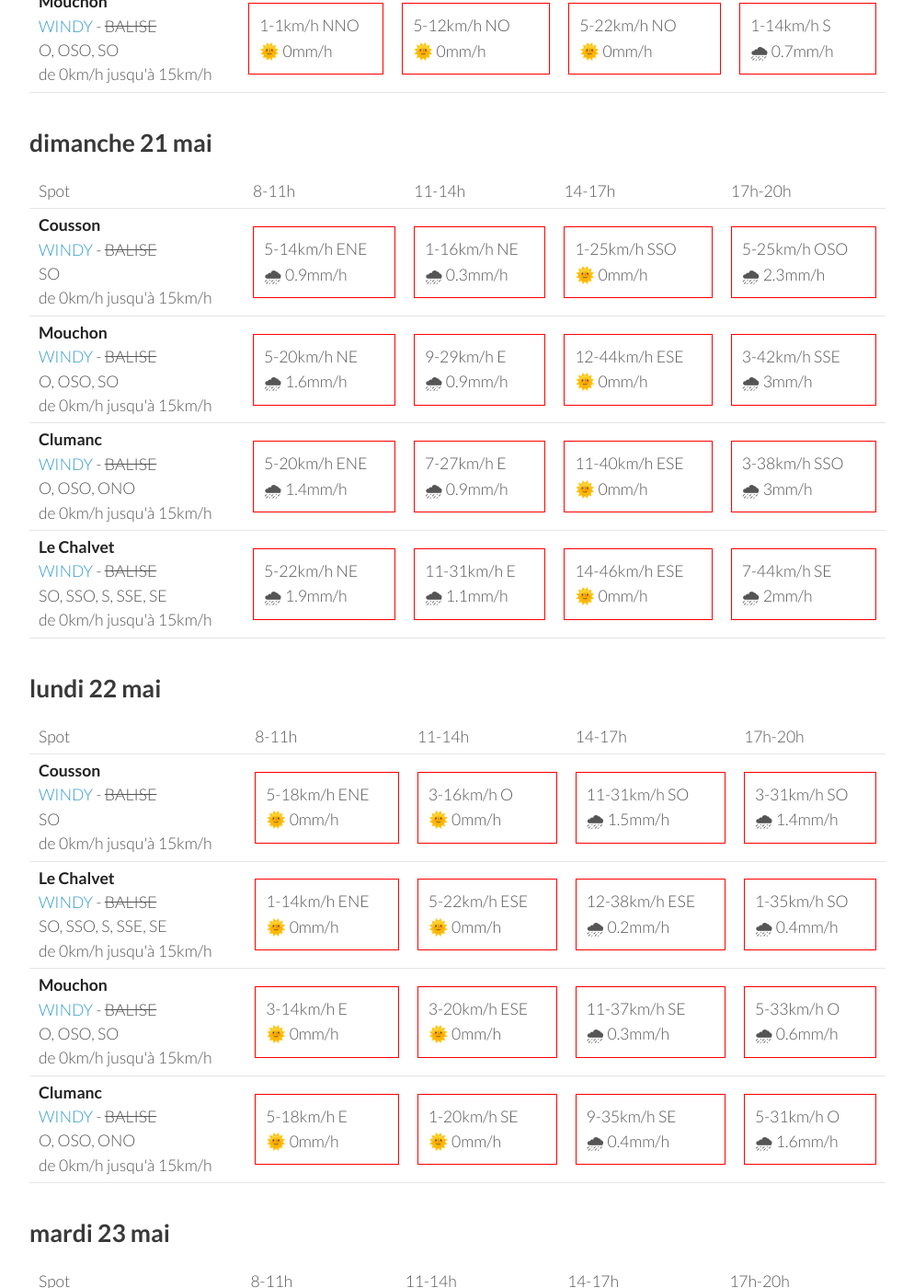
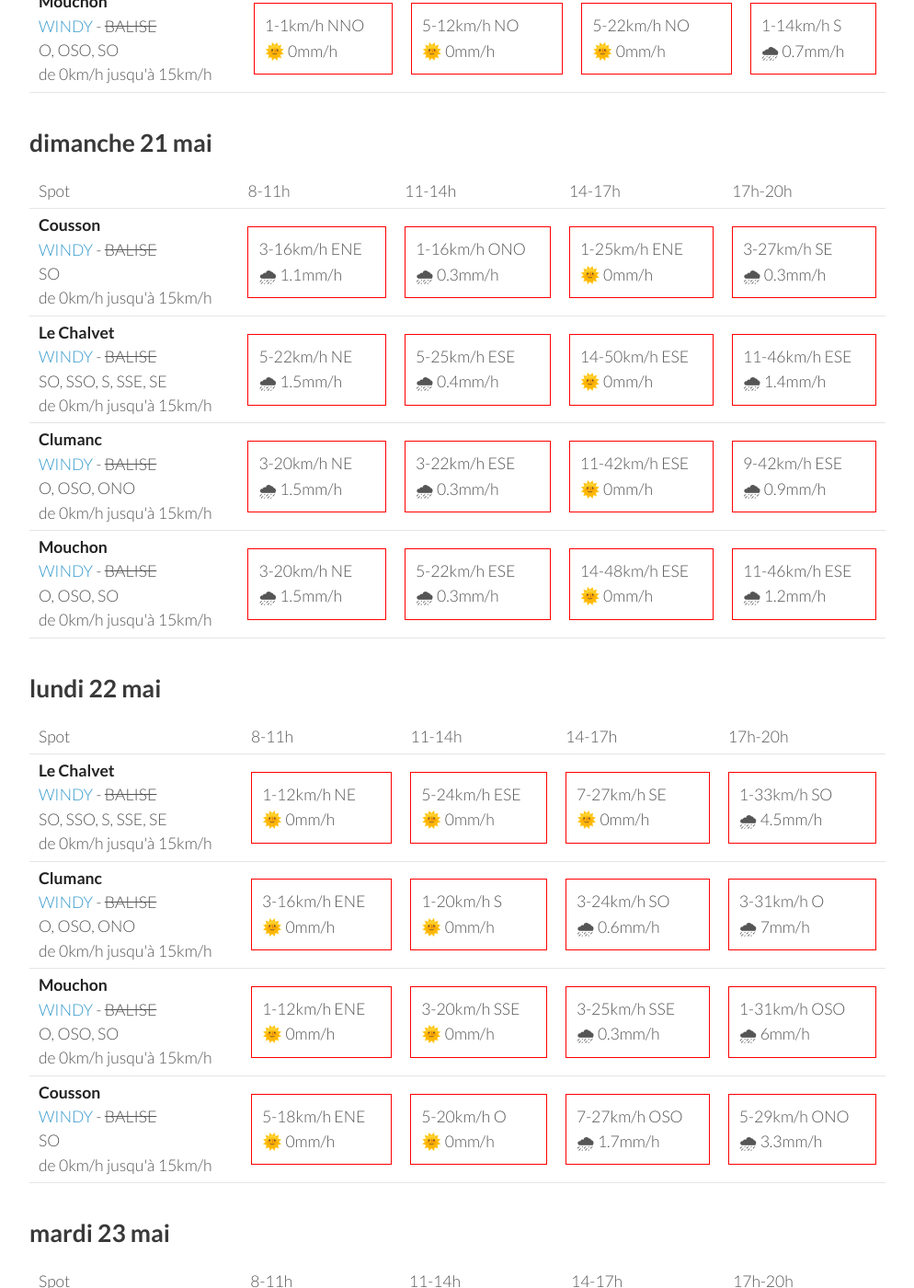
Before and after one commit to parapente-dans-le-nord/parapente-dans-le-nord.github.io, a Jekyll site: the page built from saint_andre.markdown, in a window 1280 px wide and 1400 px high, scrolled down 1325 px. Shown: the whole window at 92% size, without its empty margins (26-1020 px from the left). Built offline with Jekyll 4.4.1, drawn with Linux system fonts in a browser that asks for light colours; some of the changed text lies outside the part shown.

Commit message:
update index.markdown

```diff
--- a/saint_andre.markdown
+++ b/saint_andre.markdown
@@ -34,10 +34,10 @@ page mise à jour le vendredi 19 mai 06:36
 <tr>
         <td><strong>Cousson</strong><br><a href="https://windy.com/44.054/6.240?43.940,6.241,10,m:eSAaglz">WINDY</a> - <span class="no-balise"> BALISE </span><br> <span class="vent-favorable">SO</span><br><span class="force-vent">de 0km/h jusqu'à 15km/h</span> </td>
 
-            <td><div class="not-flyable"><p>1-3km/h ESE</p><p>🌞 0mm/h</p></div></td>
-            <td><div class="not-flyable"><p>1-5km/h ONO</p><p>🌞 0mm/h</p></div></td>
-            <td><div class="flyable"><p>3-9km/h SO</p><p>🌧 0.2mm/h</p></div></td>
-            <td><div class="not-flyable"><p>12-29km/h SO</p><p>🌧 3.6mm/h</p></div></td>
+            <td><div class="not-flyable"><p>3-12km/h E</p><p>🌞 0mm/h</p></div></td>
+            <td><div class="flyable"><p>1-12km/h SO</p><p>🌧 0.2mm/h</p></div></td>
+            <td><div class="not-flyable"><p>1-16km/h ONO</p><p>🌧 0.7mm/h</p></div></td>
+            <td><div class="not-flyable"><p>9-27km/h SO</p><p>🌧 2.3mm/h</p></div></td>
 
 
     </tr>
@@ -100,10 +100,10 @@ page mise à jour le vendredi 19 mai 06:36
 <tr>
         <td><strong>Cousson</strong><br><a href="https://windy.com/44.054/6.240?43.940,6.241,10,m:eSAaglz">WINDY</a> - <span class="no-balise"> BALISE </span><br> <span class="vent-favorable">SO</span><br><span class="force-vent">de 0km/h jusqu'à 15km/h</span> </td>
 
-            <td><div class="not-flyable"><p>3-5km/h SSE</p><p>🌞 0mm/h</p></div></td>
-            <td><div class="not-flyable"><p>3-9km/h OSO</p><p>🌞 0mm/h</p></div></td>
-            <td><div class="not-flyable"><p>11-25km/h OSO</p><p>🌞 0mm/h</p></div></td>
-            <td><div class="not-flyable"><p>9-25km/h SSO</p><p>🌞 0mm/h</p></div></td>
+            <td><div class="not-flyable"><p>5-16km/h E</p><p>🌞 0mm/h</p></div></td>
+            <td><div class="not-flyable"><p>1-14km/h NO</p><p>🌧 0.3mm/h</p></div></td>
+            <td><div class="not-flyable"><p>1-14km/h OSO</p><p>🌧 1.2mm/h</p></div></td>
+            <td><div class="not-flyable"><p>3-20km/h O</p><p>🌧 1.2mm/h</p></div></td>
 
 
     </tr>
@@ -136,40 +136,40 @@ page mise à jour le vendredi 19 mai 06:36
 <tr>
         <td><strong>Cousson</strong><br><a href="https://windy.com/44.054/6.240?43.940,6.241,10,m:eSAaglz">WINDY</a> - <span class="no-balise"> BALISE </span><br> <span class="vent-favorable">SO</span><br><span class="force-vent">de 0km/h jusqu'à 15km/h</span> </td>
 
-            <td><div class="not-flyable"><p>5-14km/h ENE</p><p>🌧 0.9mm/h</p></div></td>
-            <td><div class="not-flyable"><p>1-16km/h NE</p><p>🌧 0.3mm/h</p></div></td>
-            <td><div class="not-flyable"><p>1-25km/h SSO</p><p>🌞 0mm/h</p></div></td>
-            <td><div class="not-flyable"><p>5-25km/h OSO</p><p>🌧 2.3mm/h</p></div></td>
+            <td><div class="not-flyable"><p>3-16km/h ENE</p><p>🌧 1.1mm/h</p></div></td>
+            <td><div class="not-flyable"><p>1-16km/h ONO</p><p>🌧 0.3mm/h</p></div></td>
+            <td><div class="not-flyable"><p>1-25km/h ENE</p><p>🌞 0mm/h</p></div></td>
+            <td><div class="not-flyable"><p>3-27km/h SE</p><p>🌧 0.3mm/h</p></div></td>
+
+
+    </tr>
+<tr>
+        <td><strong>Le Chalvet</strong><br><a href="https://windy.com/43.979/6.480?43.866,6.480,10,m:eSsaglX">WINDY</a> - <span class="no-balise"> BALISE </span><br> <span class="vent-favorable">SO, SSO, S, SSE, SE</span><br><span class="force-vent">de 0km/h jusqu'à 15km/h</span> </td>
+
+            <td><div class="not-flyable"><p>5-22km/h NE</p><p>🌧 1.5mm/h</p></div></td>
+            <td><div class="not-flyable"><p>5-25km/h ESE</p><p>🌧 0.4mm/h</p></div></td>
+            <td><div class="not-flyable"><p>14-50km/h ESE</p><p>🌞 0mm/h</p></div></td>
+            <td><div class="not-flyable"><p>11-46km/h ESE</p><p>🌧 1.4mm/h</p></div></td>
+
+
+    </tr>
+<tr>
+        <td><strong>Clumanc</strong><br><a href="https://windy.com/44.027/6.402?43.914,6.403,10,m:eSxaglP">WINDY</a> - <span class="no-balise"> BALISE </span><br> <span class="vent-favorable">O, OSO, ONO</span><br><span class="force-vent">de 0km/h jusqu'à 15km/h</span> </td>
+
+            <td><div class="not-flyable"><p>3-20km/h NE</p><p>🌧 1.5mm/h</p></div></td>
+            <td><div class="not-flyable"><p>3-22km/h ESE</p><p>🌧 0.3mm/h</p></div></td>
+            <td><div class="not-flyable"><p>11-42km/h ESE</p><p>🌞 0mm/h</p></div></td>
+            <td><div class="not-flyable"><p>9-42km/h ESE</p><p>🌧 0.9mm/h</p></div></td>
 
 
     </tr>
 <tr>
         <td><strong>Mouchon</strong><br><a href="https://windy.com/43.992/6.424?43.878,6.425,10,m:eSuaglR">WINDY</a> - <span class="no-balise"> BALISE </span><br> <span class="vent-favorable">O, OSO, SO</span><br><span class="force-vent">de 0km/h jusqu'à 15km/h</span> </td>
 
-            <td><div class="not-flyable"><p>5-20km/h NE</p><p>🌧 1.6mm/h</p></div></td>
-            <td><div class="not-flyable"><p>9-29km/h E</p><p>🌧 0.9mm/h</p></div></td>
-            <td><div class="not-flyable"><p>12-44km/h ESE</p><p>🌞 0mm/h</p></div></td>
-            <td><div class="not-flyable"><p>3-42km/h SSE</p><p>🌧 3mm/h</p></div></td>
-
-
-    </tr>
-<tr>
-        <td><strong>Clumanc</strong><br><a href="https://windy.com/44.027/6.402?43.914,6.403,10,m:eSxaglP">WINDY</a> - <span class="no-balise"> BALISE </span><br> <span class="vent-favorable">O, OSO, ONO</span><br><span class="force-vent">de 0km/h jusqu'à 15km/h</span> </td>
-
-            <td><div class="not-flyable"><p>5-20km/h ENE</p><p>🌧 1.4mm/h</p></div></td>
-            <td><div class="not-flyable"><p>7-27km/h E</p><p>🌧 0.9mm/h</p></div></td>
-            <td><div class="not-flyable"><p>11-40km/h ESE</p><p>🌞 0mm/h</p></div></td>
-            <td><div class="not-flyable"><p>3-38km/h SSO</p><p>🌧 3mm/h</p></div></td>
-
-
-    </tr>
-<tr>
-        <td><strong>Le Chalvet</strong><br><a href="https://windy.com/43.979/6.480?43.866,6.480,10,m:eSsaglX">WINDY</a> - <span class="no-balise"> BALISE </span><br> <span class="vent-favorable">SO, SSO, S, SSE, SE</span><br><span class="force-vent">de 0km/h jusqu'à 15km/h</span> </td>
-
-            <td><div class="not-flyable"><p>5-22km/h NE</p><p>🌧 1.9mm/h</p></div></td>
-            <td><div class="not-flyable"><p>11-31km/h E</p><p>🌧 1.1mm/h</p></div></td>
-            <td><div class="not-flyable"><p>14-46km/h ESE</p><p>🌞 0mm/h</p></div></td>
-            <td><div class="not-flyable"><p>7-44km/h SE</p><p>🌧 2mm/h</p></div></td>
+            <td><div class="not-flyable"><p>3-20km/h NE</p><p>🌧 1.5mm/h</p></div></td>
+            <td><div class="not-flyable"><p>5-22km/h ESE</p><p>🌧 0.3mm/h</p></div></td>
+            <td><div class="not-flyable"><p>14-48km/h ESE</p><p>🌞 0mm/h</p></div></td>
+            <td><div class="not-flyable"><p>11-46km/h ESE</p><p>🌧 1.2mm/h</p></div></td>
 
 
     </tr>
@@ -190,42 +190,42 @@ page mise à jour le vendredi 19 mai 06:36
       <td>17h-20h</td>
     </tr>
 <tr>
-        <td><strong>Cousson</strong><br><a href="https://windy.com/44.054/6.240?43.940,6.241,10,m:eSAaglz">WINDY</a> - <span class="no-balise"> BALISE </span><br> <span class="vent-favorable">SO</span><br><span class="force-vent">de 0km/h jusqu'à 15km/h</span> </td>
+        <td><strong>Le Chalvet</strong><br><a href="https://windy.com/43.979/6.480?43.866,6.480,10,m:eSsaglX">WINDY</a> - <span class="no-balise"> BALISE </span><br> <span class="vent-favorable">SO, SSO, S, SSE, SE</span><br><span class="force-vent">de 0km/h jusqu'à 15km/h</span> </td>
 
-            <td><div class="not-flyable"><p>5-18km/h ENE</p><p>🌞 0mm/h</p></div></td>
-            <td><div class="not-flyable"><p>3-16km/h O</p><p>🌞 0mm/h</p></div></td>
-            <td><div class="not-flyable"><p>11-31km/h SO</p><p>🌧 1.5mm/h</p></div></td>
-            <td><div class="not-flyable"><p>3-31km/h SO</p><p>🌧 1.4mm/h</p></div></td>
+            <td><div class="not-flyable"><p>1-12km/h NE</p><p>🌞 0mm/h</p></div></td>
+            <td><div class="not-flyable"><p>5-24km/h ESE</p><p>🌞 0mm/h</p></div></td>
+            <td><div class="not-flyable"><p>7-27km/h SE</p><p>🌞 0mm/h</p></div></td>
+            <td><div class="not-flyable"><p>1-33km/h SO</p><p>🌧 4.5mm/h</p></div></td>
 
 
     </tr>
 <tr>
-        <td><strong>Le Chalvet</strong><br><a href="https://windy.com/43.979/6.480?43.866,6.480,10,m:eSsaglX">WINDY</a> - <span class="no-balise"> BALISE </span><br> <span class="vent-favorable">SO, SSO, S, SSE, SE</span><br><span class="force-vent">de 0km/h jusqu'à 15km/h</span> </td>
+        <td><strong>Clumanc</strong><br><a href="https://windy.com/44.027/6.402?43.914,6.403,10,m:eSxaglP">WINDY</a> - <span class="no-balise"> BALISE </span><br> <span class="vent-favorable">O, OSO, ONO</span><br><span class="force-vent">de 0km/h jusqu'à 15km/h</span> </td>
 
-            <td><div class="not-flyable"><p>1-14km/h ENE</p><p>🌞 0mm/h</p></div></td>
-            <td><div class="not-flyable"><p>5-22km/h ESE</p><p>🌞 0mm/h</p></div></td>
-            <td><div class="not-flyable"><p>12-38km/h ESE</p><p>🌧 0.2mm/h</p></div></td>
-            <td><div class="not-flyable"><p>1-35km/h SO</p><p>🌧 0.4mm/h</p></div></td>
+            <td><div class="not-flyable"><p>3-16km/h ENE</p><p>🌞 0mm/h</p></div></td>
+            <td><div class="not-flyable"><p>1-20km/h S</p><p>🌞 0mm/h</p></div></td>
+            <td><div class="not-flyable"><p>3-24km/h SO</p><p>🌧 0.6mm/h</p></div></td>
+            <td><div class="not-flyable"><p>3-31km/h O</p><p>🌧 7mm/h</p></div></td>
 
 
     </tr>
 <tr>
         <td><strong>Mouchon</strong><br><a href="https://windy.com/43.992/6.424?43.878,6.425,10,m:eSuaglR">WINDY</a> - <span class="no-balise"> BALISE </span><br> <span class="vent-favorable">O, OSO, SO</span><br><span class="force-vent">de 0km/h jusqu'à 15km/h</span> </td>
 
-            <td><div class="not-flyable"><p>3-14km/h E</p><p>🌞 0mm/h</p></div></td>
-            <td><div class="not-flyable"><p>3-20km/h ESE</p><p>🌞 0mm/h</p></div></td>
-            <td><div class="not-flyable"><p>11-37km/h SE</p><p>🌧 0.3mm/h</p></div></td>
-            <td><div class="not-flyable"><p>5-33km/h O</p><p>🌧 0.6mm/h</p></div></td>
+            <td><div class="not-flyable"><p>1-12km/h ENE</p><p>🌞 0mm/h</p></div></td>
+            <td><div class="not-flyable"><p>3-20km/h SSE</p><p>🌞 0mm/h</p></div></td>
+            <td><div class="not-flyable"><p>3-25km/h SSE</p><p>🌧 0.3mm/h</p></div></td>
+            <td><div class="not-flyable"><p>1-31km/h OSO</p><p>🌧 6mm/h</p></div></td>
 
 
     </tr>
 <tr>
-        <td><strong>Clumanc</strong><br><a href="https://windy.com/44.027/6.402?43.914,6.403,10,m:eSxaglP">WINDY</a> - <span class="no-balise"> BALISE </span><br> <span class="vent-favorable">O, OSO, ONO</span><br><span class="force-vent">de 0km/h jusqu'à 15km/h</span> </td>
+        <td><strong>Cousson</strong><br><a href="https://windy.com/44.054/6.240?43.940,6.241,10,m:eSAaglz">WINDY</a> - <span class="no-balise"> BALISE </span><br> <span class="vent-favorable">SO</span><br><span class="force-vent">de 0km/h jusqu'à 15km/h</span> </td>
 
-            <td><div class="not-flyable"><p>5-18km/h E</p><p>🌞 0mm/h</p></div></td>
-            <td><div class="not-flyable"><p>1-20km/h SE</p><p>🌞 0mm/h</p></div></td>
-            <td><div class="not-flyable"><p>9-35km/h SE</p><p>🌧 0.4mm/h</p></div></td>
-            <td><div class="not-flyable"><p>5-31km/h O</p><p>🌧 1.6mm/h</p></div></td>
+            <td><div class="not-flyable"><p>5-18km/h ENE</p><p>🌞 0mm/h</p></div></td>
+            <td><div class="not-flyable"><p>5-20km/h O</p><p>🌞 0mm/h</p></div></td>
+            <td><div class="not-flyable"><p>7-27km/h OSO</p><p>🌧 1.7mm/h</p></div></td>
+            <td><div class="not-flyable"><p>5-29km/h ONO</p><p>🌧 3.3mm/h</p></div></td>
 
 
     </tr>
@@ -249,39 +249,39 @@ page mise à jour le vendredi 19 mai 06:36
         <td><strong>Clumanc</strong><br><a href="https://windy.com/44.027/6.402?43.914,6.403,10,m:eSxaglP">WINDY</a> - <span class="no-balise"> BALISE </span><br> <span class="vent-favorable">O, OSO, ONO</span><br><span class="force-vent">de 0km/h jusqu'à 15km/h</span> </td>
 
             <td><div class="not-flyable"><p>3-12km/h E</p><p>🌞 0mm/h</p></div></td>
-            <td><div class="not-flyable"><p>5-18km/h OSO</p><p>🌞 0mm/h</p></div></td>
-            <td><div class="not-flyable"><p>3-22km/h O</p><p>🌧 0.4mm/h</p></div></td>
-            <td><div class="not-flyable"><p>5-33km/h N</p><p>🌧 5mm/h</p></div></td>
+            <td><div class="not-flyable"><p>5-18km/h O</p><p>🌞 0mm/h</p></div></td>
+            <td><div class="not-flyable"><p>5-20km/h O</p><p>🌧 0.2mm/h</p></div></td>
+            <td><div class="not-flyable"><p>5-33km/h O</p><p>🌧 1.6mm/h</p></div></td>
+
+
+    </tr>
+<tr>
+        <td><strong>Mouchon</strong><br><a href="https://windy.com/43.992/6.424?43.878,6.425,10,m:eSuaglR">WINDY</a> - <span class="no-balise"> BALISE </span><br> <span class="vent-favorable">O, OSO, SO</span><br><span class="force-vent">de 0km/h jusqu'à 15km/h</span> </td>
+
+            <td><div class="not-flyable"><p>1-11km/h E</p><p>🌞 0mm/h</p></div></td>
+            <td><div class="not-flyable"><p>3-16km/h O</p><p>🌞 0mm/h</p></div></td>
+            <td><div class="not-flyable"><p>3-18km/h OSO</p><p>🌧 0.2mm/h</p></div></td>
+            <td><div class="not-flyable"><p>5-31km/h O</p><p>🌧 1.4mm/h</p></div></td>
 
 
     </tr>
 <tr>
         <td><strong>Le Chalvet</strong><br><a href="https://windy.com/43.979/6.480?43.866,6.480,10,m:eSsaglX">WINDY</a> - <span class="no-balise"> BALISE </span><br> <span class="vent-favorable">SO, SSO, S, SSE, SE</span><br><span class="force-vent">de 0km/h jusqu'à 15km/h</span> </td>
 
-            <td><div class="not-flyable"><p>1-9km/h NNE</p><p>🌞 0mm/h</p></div></td>
-            <td><div class="not-flyable"><p>1-16km/h SO</p><p>🌞 0mm/h</p></div></td>
-            <td><div class="not-flyable"><p>1-22km/h SSE</p><p>🌧 0.4mm/h</p></div></td>
-            <td><div class="not-flyable"><p>5-31km/h NNO</p><p>🌧 3.6mm/h</p></div></td>
-
-
-    </tr>
-<tr>
-        <td><strong>Mouchon</strong><br><a href="https://windy.com/43.992/6.424?43.878,6.425,10,m:eSuaglR">WINDY</a> - <span class="no-balise"> BALISE </span><br> <span class="vent-favorable">O, OSO, SO</span><br><span class="force-vent">de 0km/h jusqu'à 15km/h</span> </td>
-
-            <td><div class="not-flyable"><p>1-11km/h ESE</p><p>🌞 0mm/h</p></div></td>
-            <td><div class="not-flyable"><p>3-16km/h OSO</p><p>🌞 0mm/h</p></div></td>
-            <td><div class="not-flyable"><p>1-20km/h OSO</p><p>🌧 0.4mm/h</p></div></td>
-            <td><div class="not-flyable"><p>5-31km/h NNO</p><p>🌧 4.3mm/h</p></div></td>
+            <td><div class="not-flyable"><p>1-9km/h ENE</p><p>🌞 0mm/h</p></div></td>
+            <td><div class="not-flyable"><p>1-14km/h OSO</p><p>🌞 0mm/h</p></div></td>
+            <td><div class="not-flyable"><p>3-16km/h SO</p><p>🌧 0.3mm/h</p></div></td>
+            <td><div class="not-flyable"><p>5-31km/h O</p><p>🌧 1.5mm/h</p></div></td>
 
 
     </tr>
 <tr>
         <td><strong>Cousson</strong><br><a href="https://windy.com/44.054/6.240?43.940,6.241,10,m:eSAaglz">WINDY</a> - <span class="no-balise"> BALISE </span><br> <span class="vent-favorable">SO</span><br><span class="force-vent">de 0km/h jusqu'à 15km/h</span> </td>
 
-            <td><div class="not-flyable"><p>5-16km/h E</p><p>🌞 0mm/h</p></div></td>
-            <td><div class="not-flyable"><p>5-20km/h OSO</p><p>🌞 0mm/h</p></div></td>
-            <td><div class="not-flyable"><p>5-24km/h O</p><p>🌧 0.2mm/h</p></div></td>
-            <td><div class="not-flyable"><p>1-33km/h NNO</p><p>🌧 6mm/h</p></div></td>
+            <td><div class="not-flyable"><p>5-16km/h ENE</p><p>🌞 0mm/h</p></div></td>
+            <td><div class="not-flyable"><p>5-18km/h OSO</p><p>🌞 0mm/h</p></div></td>
+            <td><div class="not-flyable"><p>5-20km/h O</p><p>🌞 0mm/h</p></div></td>
+            <td><div class="not-flyable"><p>5-29km/h OSO</p><p>🌧 1.3mm/h</p></div></td>
 
 
     </tr>
@@ -289,3 +289,59 @@ page mise à jour le vendredi 19 mai 06:36
 </tbody>
 </table>
 {:/}
+## mercredi 24 mai
+
+{::nomarkdown}
+<table>
+  <tbody>
+    <tr>
+      <td>Spot</td>
+      <td>8-11h</td>
+      <td>11-14h</td>
+      <td>14-17h</td>
+      <td>17h-20h</td>
+    </tr>
+<tr>
+        <td><strong>Cousson</strong><br><a href="https://windy.com/44.054/6.240?43.940,6.241,10,m:eSAaglz">WINDY</a> - <span class="no-balise"> BALISE </span><br> <span class="vent-favorable">SO</span><br><span class="force-vent">de 0km/h jusqu'à 15km/h</span> </td>
+
+            <td><div class="not-flyable"><p>5-14km/h ENE</p><p>🌞 0mm/h</p></div></td>
+            <td><div class="not-flyable"><p>3-14km/h OSO</p><p>🌞 0mm/h</p></div></td>
+            <td><div class="not-flyable"><p>7-25km/h SO</p><p>🌧 4.6mm/h</p></div></td>
+            <td><div class="not-flyable"><p>7-29km/h E</p><p>🌧 4.5mm/h</p></div></td>
+
+
+    </tr>
+<tr>
+        <td><strong>Clumanc</strong><br><a href="https://windy.com/44.027/6.402?43.914,6.403,10,m:eSxaglP">WINDY</a> - <span class="no-balise"> BALISE </span><br> <span class="vent-favorable">O, OSO, ONO</span><br><span class="force-vent">de 0km/h jusqu'à 15km/h</span> </td>
+
+            <td><div class="not-flyable"><p>3-12km/h ENE</p><p>🌞 0mm/h</p></div></td>
+            <td><div class="not-flyable"><p>3-14km/h SO</p><p>🌞 0mm/h</p></div></td>
+            <td><div class="not-flyable"><p>9-27km/h O</p><p>🌧 6mm/h</p></div></td>
+            <td><div class="not-flyable"><p>1-29km/h N</p><p>🌧 7mm/h</p></div></td>
+
+
+    </tr>
+<tr>
+        <td><strong>Mouchon</strong><br><a href="https://windy.com/43.992/6.424?43.878,6.425,10,m:eSuaglR">WINDY</a> - <span class="no-balise"> BALISE </span><br> <span class="vent-favorable">O, OSO, SO</span><br><span class="force-vent">de 0km/h jusqu'à 15km/h</span> </td>
+
+            <td><div class="not-flyable"><p>1-11km/h ENE</p><p>🌞 0mm/h</p></div></td>
+            <td><div class="not-flyable"><p>1-14km/h S</p><p>🌞 0mm/h</p></div></td>
+            <td><div class="not-flyable"><p>9-25km/h OSO</p><p>🌧 6mm/h</p></div></td>
+            <td><div class="not-flyable"><p>3-29km/h NNO</p><p>🌧 8mm/h</p></div></td>
+
+
+    </tr>
+<tr>
+        <td><strong>Le Chalvet</strong><br><a href="https://windy.com/43.979/6.480?43.866,6.480,10,m:eSsaglX">WINDY</a> - <span class="no-balise"> BALISE </span><br> <span class="vent-favorable">SO, SSO, S, SSE, SE</span><br><span class="force-vent">de 0km/h jusqu'à 15km/h</span> </td>
+
+            <td><div class="not-flyable"><p>1-9km/h NE</p><p>🌞 0mm/h</p></div></td>
+            <td><div class="not-flyable"><p>3-16km/h SSE</p><p>🌞 0mm/h</p></div></td>
+            <td><div class="not-flyable"><p>5-22km/h OSO</p><p>🌧 3.4mm/h</p></div></td>
+            <td><div class="not-flyable"><p>5-29km/h NO</p><p>🌧 8mm/h</p></div></td>
+
+
+    </tr>
+
+</tbody>
+</table>
+{:/}
```
Also changed, not shown: other parts of saint_andre.markdown (+1 -1 lines).
